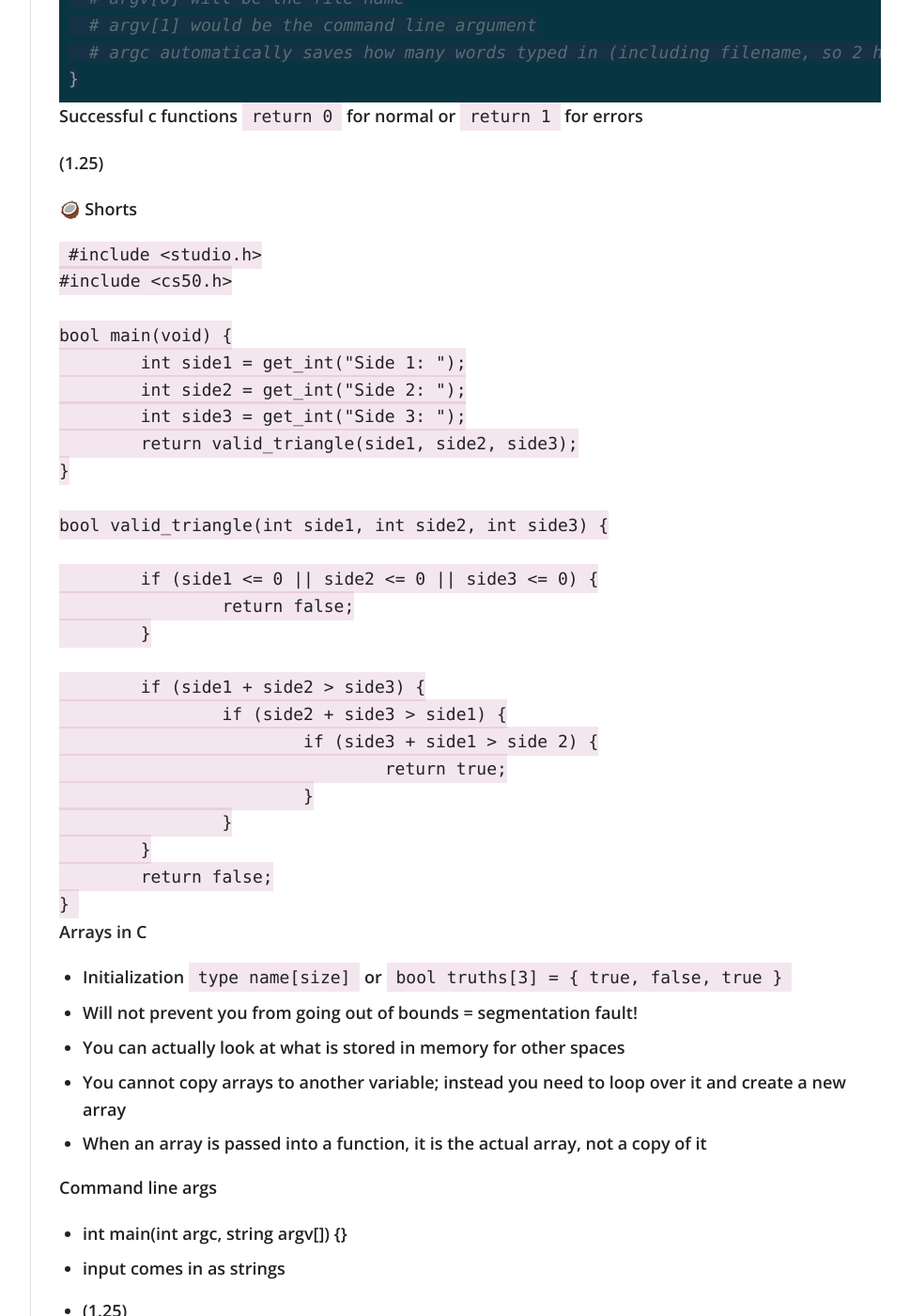
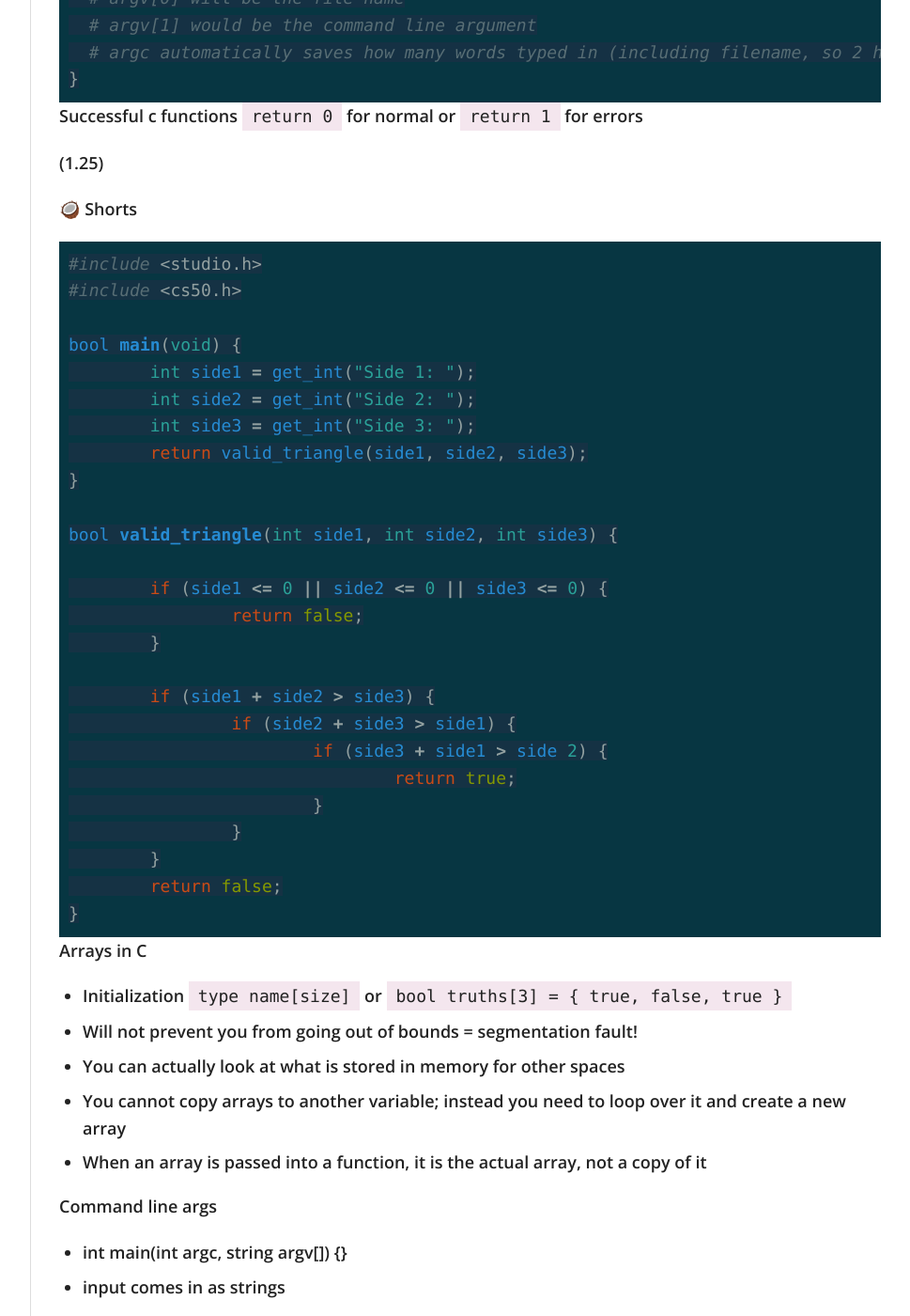
Before and after one commit to virtual/100daysofcode, a Jekyll site: the page built from index.md, in a window 1280 px wide and 1400 px high, scrolled down 2175 px. Shown: the whole window at 94% size, without its empty margins (272-1241 px from the left). Built offline with Jekyll 4.4.1, drawn with Linux system fonts in a browser that asks for light colours; nearby versions of some CDN libraries; our own code applies the rules of GitHub Pages for plain Markdown files.

Commit message:
Update index.md

````diff
--- a/index.md
+++ b/index.md
@@ -89,7 +89,7 @@ Successful c functions `return 0` for normal or `return 1` for errors
 
 🥥 Shorts
 
-```triangle.c
+```c
 #include <studio.h>
 #include <cs50.h>
 
````
